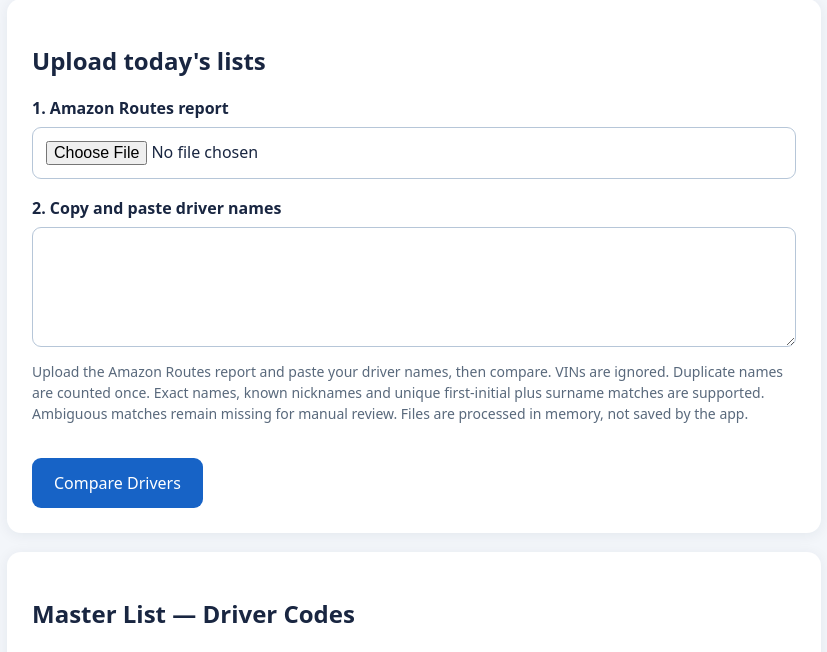
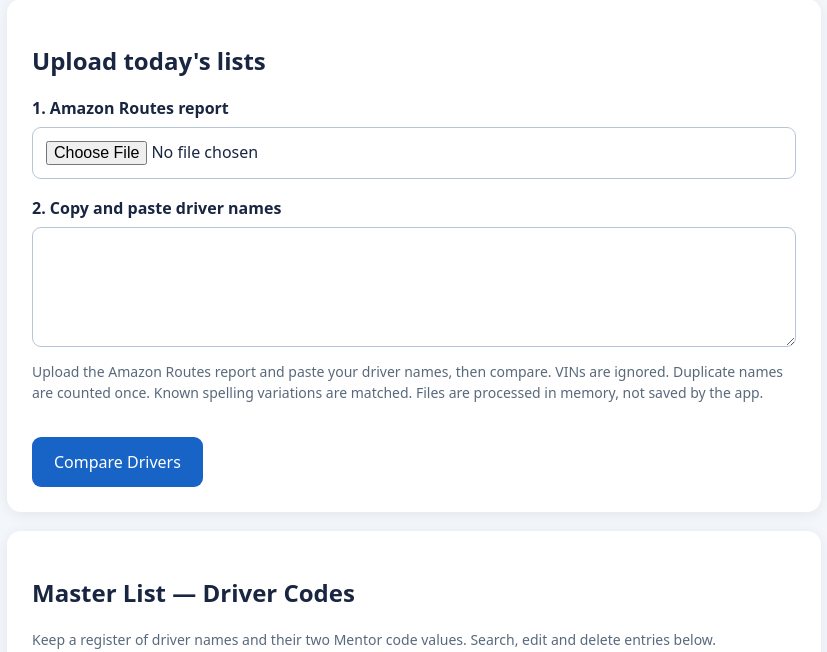
Before and after one commit to jamielawson-afk/cc-driver-missing-checker, a Flask app: page / in a window 1280 px wide. Shown: the part 333-985 px from the top of the page, without its empty margins (226-1053 px from the left). Run offline with Flask 3, Linux system fonts and the light colour scheme; the visitor is signed in with stand-in values (Sample User, id 1); data comes from the database, SQL or seed files in the repository.

Commit message:
Add files via upload

```diff
--- a/app.py
+++ b/app.py
@@ -86,9 +86,6 @@ def master_list():
 # Known, reviewed spelling variants, not general fuzzy matching.
 ALIASES = {
     'scott keiran': 'scott kiernan',
-    'bonny george': 'bonnykimberley george',
-    'chris white': 'christopher white',
-    'frank hughes': 'franklyn connor hughes',
     'rhys robins': 'rhys robbins',
     'drew johson': 'drew johnson',
     'kirstry perham': 'kirsty perham',
@@ -103,39 +100,50 @@ def normalise(value):
     return ALIASES.get(s, s)
 
 
-FIRST_NAME_ALIASES = {"frank":"franklyn","frankie":"franklyn","franklin":"franklyn","jim":"james","jimmy":"james","jamie":"james","mike":"michael","mikey":"michael","chris":"christopher","dan":"daniel","danny":"daniel","matt":"matthew","matty":"matthew","tom":"thomas","tommy":"thomas","will":"william","bill":"william","billy":"william","rob":"robert","robbie":"robert","bob":"robert","alex":"alexander"}
 
-def nickname_key(value):
-    parts = normalise(value).split()
-    return ' '.join([FIRST_NAME_ALIASES.get(parts[0], parts[0]), *parts[1:]]) if len(parts) >= 2 else ''
+# Reviewed common variants; avoid general fuzzy matching that confuses drivers.
+FIRST_NAME_ALIASES = {
+    'scott keiran': 'scott kiernan',
+    'frank': 'franklyn', 'franklin': 'franklyn', 'frankie': 'franklyn',
+    'chris': 'christopher', 'bonny': 'bonnykimberley',
+    'jim': 'james', 'jimmy': 'james', 'mike': 'michael',
+    'dan': 'daniel', 'danny': 'daniel', 'matt': 'matthew',
+    'tom': 'thomas', 'tommy': 'thomas', 'will': 'william',
+    'bill': 'william', 'billy': 'william', 'rob': 'robert',
+    'robbie': 'robert', 'bob': 'robert', 'alex': 'alexander',
+    'andy': 'andrew', 'dave': 'david', 'tim': 'timothy',
+    'jon': 'jonathan', 'john': 'jonathan',
+}
 
-def short_name_key(value):
-    parts = normalise(value).split()
-    return ' '.join([FIRST_NAME_ALIASES.get(parts[0], parts[0]), parts[-1]]) if len(parts) >= 2 else ''
-
-
-def initial_key(value):
-    parts = normalise(value).split()
-    return parts[0][0] + ' ' + parts[-1] if len(parts) >= 2 else ''
-
+def match_keys(name):
+    parts = normalise(name).split()
+    if len(parts) < 2:
+        return ()
+    first = FIRST_NAME_ALIASES.get(parts[0], parts[0])
+    surname = parts[-1]
+    # The full name and first/surname pair both work with middle names.
+    return (normalise(name), first + ' ' + surname, first[0] + ' ' + surname)
 
 def compare_route_drivers(routes, drivers):
-    remaining = set(range(len(drivers)))
-    pending = list(range(len(routes)))
-    for key_fn in (normalise, nickname_key, short_name_key, initial_key):
+    # One-to-one matching; initials only if unique on BOTH sides.
+    remaining_routes = set(range(len(routes)))
+    remaining_drivers = set(range(len(drivers)))
+    keys = {i: match_keys(name) for i, name in enumerate(routes)}
+    roster_keys = {i: match_keys(name) for i, name in enumerate(drivers)}
+    for level in (0, 1, 2):
         route_groups, driver_groups = {}, {}
-        for i in pending:
-            route_groups.setdefault(key_fn(routes[i]), []).append(i)
-        for j in remaining:
-            driver_groups.setdefault(key_fn(drivers[j]), []).append(j)
-        matched = set()
-        for key, ids in route_groups.items():
+        for i in sorted(remaining_routes):
+            if len(keys[i]) > level:
+                route_groups.setdefault(keys[i][level], []).append(i)
+        for j in sorted(remaining_drivers):
+            if len(roster_keys[j]) > level:
+                driver_groups.setdefault(roster_keys[j][level], []).append(j)
+        for key, route_ids in route_groups.items():
             candidates = driver_groups.get(key, [])
-            if key and len(ids) == 1 and len(candidates) == 1:
-                matched.add(ids[0])
-                remaining.remove(candidates[0])
-        pending = [i for i in pending if i not in matched]
-    return [routes[i] for i in pending]
+            if len(route_ids) == len(candidates) == 1:
+                remaining_routes.remove(route_ids[0])
+                remaining_drivers.remove(candidates[0])
+    return [routes[i] for i in sorted(remaining_routes)]
 
 
 def read_rows(file):
@@ -154,7 +162,7 @@ def read_rows(file):
 def valid_name(text):
     name = normalise(text)
     words = name.split()
-    return 2 <= len(words) <= 5 and len(words[0]) >= 1 and all(len(word) >= 2 for word in words[1:])
+    return 2 <= len(words) <= 5 and all(len(word) >= 2 for word in words)
 
 
 def route_names(rows):
@@ -167,11 +175,12 @@ def route_names(rows):
         raise ValueError('Amazon Routes file must contain a Driver name column.')
     found = {}
     for row in rows[1:]:
-        name = str(row[idx] or '').strip() if len(row) > idx else ''
-        for individual in name.split('|'):
-            individual = individual.strip()
-            if valid_name(individual):
-                found.setdefault(normalise(individual), individual)
+        cell = str(row[idx] or '') if len(row) > idx else ''
+        # Amazon may put several drivers on a single route, separated by pipes.
+        for item in cell.split('|'):
+            name = item.strip()
+            if valid_name(name):
+                found.setdefault(normalise(name), name)
     return list(found.values())
 
 
@@ -196,10 +205,10 @@ def driver_names(rows):
             name = f'{cells[0]} {cells[1]}'
         else:
             name = cells[0] if cells else ''
-        for individual in name.split('|'):
-            individual = individual.strip()
-            if valid_name(individual):
-                found.setdefault(normalise(individual), individual)
+        for item in name.split('|'):
+            item = item.strip()
+            if valid_name(item):
+                found.setdefault(normalise(item), item)
     return list(found.values())
 
 
--- a/templates/index.html
+++ b/templates/index.html
@@ -11,7 +11,7 @@
 <section class="panel" id="checker"><h2>Upload today's lists</h2><form action="/" method="post" enctype="multipart/form-data"><input type="hidden" name="csrf_token" value="{{ csrf_token }}">
 <label for="routes">1. Amazon Routes report</label><input id="routes" type="file" name="routes" accept=".xlsx,.csv" required>
 <label for="driver_text">2. Copy and paste driver names</label><textarea id="driver_text" name="driver_text"></textarea>
-<p class="hint">Upload the Amazon Routes report and paste your driver names, then compare. VINs are ignored. Duplicate names are counted once. Exact names, known nicknames and unique first-initial plus surname matches are supported. Ambiguous matches remain missing for manual review. Files are processed in memory, not saved by the app.</p>
+<p class="hint">Upload the Amazon Routes report and paste your driver names, then compare. VINs are ignored. Duplicate names are counted once. Known spelling variations are matched. Files are processed in memory, not saved by the app.</p>
 <button type="submit">Compare Drivers</button></form></section>
 {% if error %}<section class="panel error" role="alert">{{ error }}</section>{% endif %}
 {% if results %}<section class="panel"><h2>Comparison results</h2><div class="stats"><div class="stat"><strong>{{ results.route_count }}</strong>Amazon drivers</div><div class="stat"><strong>{{ results.matched_count }}</strong>Matched drivers</div><div class="stat"><strong>{{ results.missing|length }}</strong>Missing drivers</div></div>
@@ -56,10 +56,7 @@ function filterMasterList(){
       match=(a===code1 && b===code2)||(a===code2 && b===code1);
     }else{
       const q=query.toLocaleLowerCase();
-      const aliases={"frank":"franklyn","frankie":"franklyn","franklin":"franklyn","jim":"james","jimmy":"james","jamie":"james","mike":"michael","mikey":"michael","chris":"christopher","dan":"daniel","danny":"daniel","matt":"matthew","matty":"matthew","tom":"thomas","tommy":"thomas","will":"william","bill":"william","billy":"william","rob":"robert","robbie":"robert","bob":"robert","alex":"alexander"};
-      const key=v=>{const p=v.normalize('NFKC').toLowerCase().trim().split(/\s+/);return [aliases[p[0]]||p[0],...p.slice(1)].join(' ');};
-      const initial=v=>{const p=v.toLowerCase().replace(/[^a-z\s-]/g,' ').replace(/-/g,' ').trim().split(/\s+/);return p.length>=2?p[0][0]+' '+p.slice(1).join(' '):'';};
-      match=name.includes(q)||code1.includes(q)||code2.includes(q)||key(name)===key(q)||key(name).split(' ')[0]===key(q)||(initial(q)!==''&&initial(name)===initial(q));
+      match=name.includes(q)||code1.includes(q)||code2.includes(q);
     }
     row.hidden=!match;
     if(match){matches++;matchedNames.push(row.dataset.name)}
```
